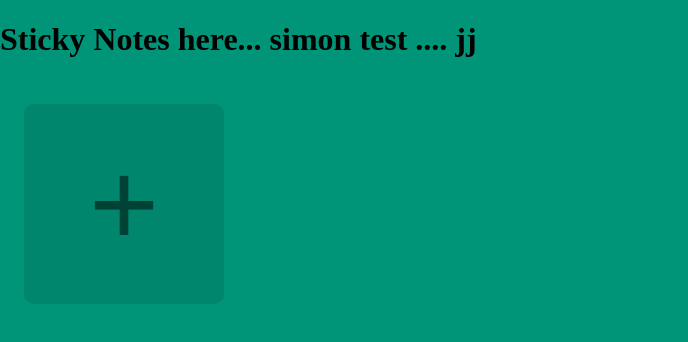
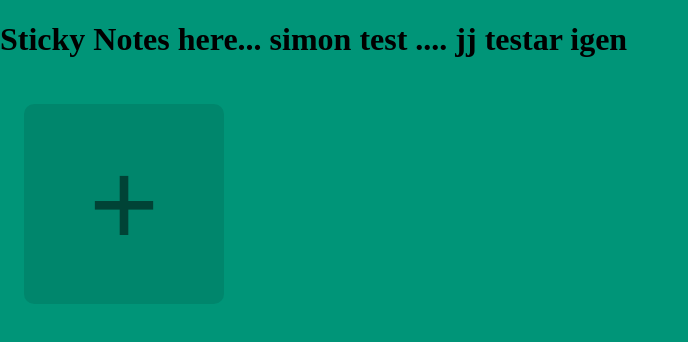
Before and after one commit to username-taken-512/sticky-notes, a website: page public/index.html in a window 1280 px wide. Shown: the whole page, without its empty margins (0-688 px from the left). Drawn offline with Linux system fonts and the light colour scheme.

Commit message:
jj testing again

```diff
--- a/public/index.html
+++ b/public/index.html
@@ -10,7 +10,7 @@
 </head>
 
 <body>
-  <h1>Sticky Notes here... simon test .... jj</h1>
+  <h1>Sticky Notes here... simon test .... jj testar igen</h1>
   <div id="app">
     <button class="add-note" type="button">+</button>
   </div>
```
